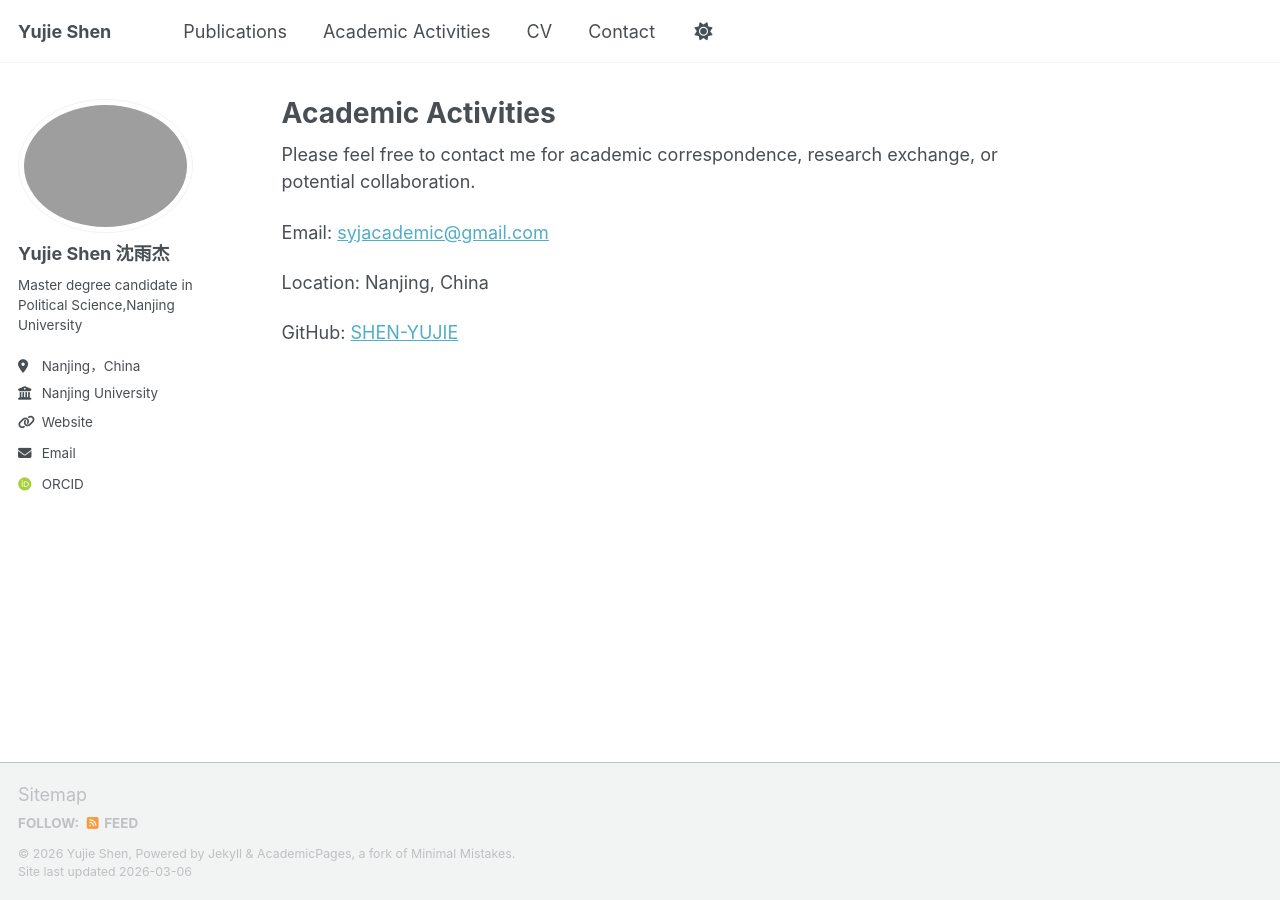
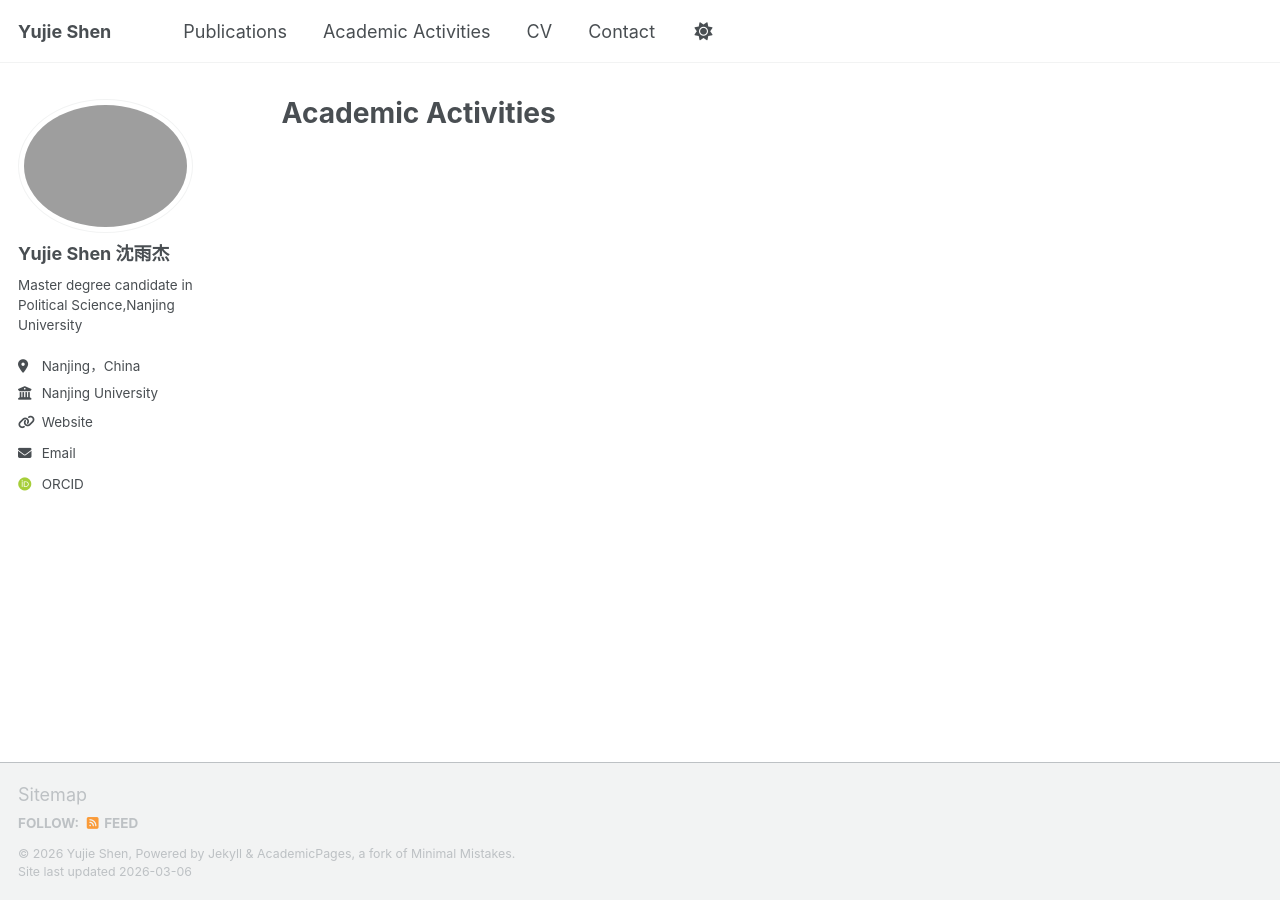
Before and after one commit to SHEN-YUJIE/SHEN-YUJIE.github.io, a Jekyll site: the page built from _pages/academic activities.md, in a window 1280 px wide. Built offline with Jekyll 4.4.1, drawn with Linux system fonts in a browser that asks for light colours; some web fonts are replaced; a script bundle is joined from its source files by our own code; library files that are not in the unit come from our copies.

Commit message:
Update academic activities.md

```diff
--- a/_pages/academic activities.md
+++ b/_pages/academic activities.md
@@ -3,11 +3,3 @@ permalink: /academic activities/
 title: "Academic Activities"
 author_profile: true
 ---
-
-Please feel free to contact me for academic correspondence, research exchange, or potential collaboration.
-
-Email: [syjacademic@gmail.com](mailto:syjacademic@gmail.com)
-
-Location: Nanjing, China
-
-GitHub: [SHEN-YUJIE](https://github.com/SHEN-YUJIE)
```
